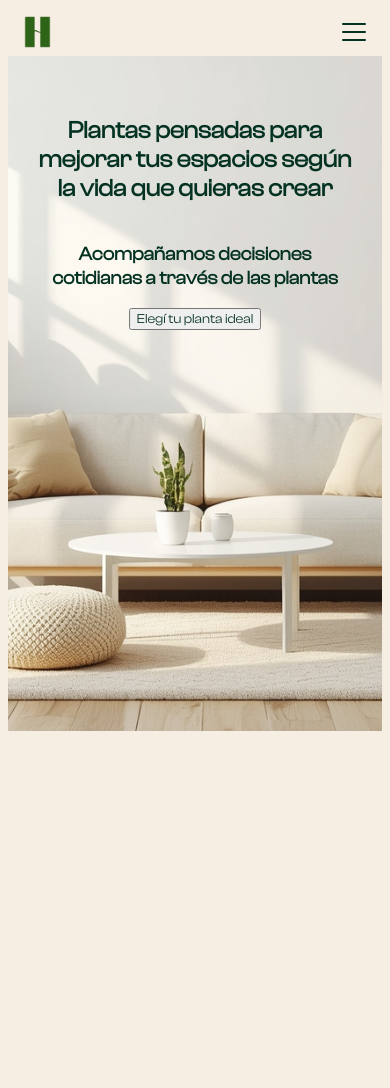
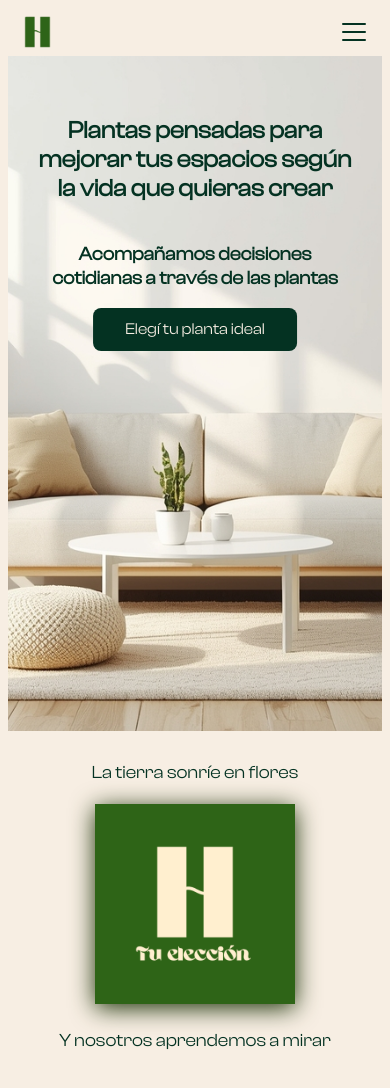
Before and after one commit to CamilaLadner/herbaria, a Next.js app: page / in a window 390 px wide. Before the commit the page ends 844 px from the top, so only its background shows below. Built offline with nearby package versions, Linux system fonts and the light colour scheme.

Commit message:
separator n button

```diff
--- a/app/components/heroSection/index.tsx
+++ b/app/components/heroSection/index.tsx
@@ -1,6 +1,7 @@
 import React from 'react'
 import Image from 'next/image'
 import styles from './index.module.css'
+import Button from '../layout/button'
 
 const HeroSection = () => {
   return (
@@ -16,9 +17,7 @@ const HeroSection = () => {
         <h2> Plantas pensadas para mejorar tus espacios según la vida que quieras crear</h2>
         <h3>Acompañamos decisiones cotidianas a través de las plantas </h3>
 
-        <button>
-          Elegí tu planta ideal
-        </button>
+        <Button text="Elegí tu planta ideal" href="/nuestros-productos" />
       </div>
     </div>
   )
--- /dev/null
+++ b/app/components/layout/button/index.module.css
@@ -0,0 +1,30 @@
+.button {
+    display: inline-block;
+    padding: 12px 32px;
+    border-radius: 8px;
+    text-decoration: none;
+    font-family: var(--font-clash-display);
+    font-weight: 500;
+    font-size: 16px;
+    text-align: center;
+    cursor: pointer;
+    transition: background-color 0.3s ease, color 0.3s ease, transform 0.2s ease;
+    border: none;
+    background-color: var(--foreground);
+    color: var(--background);
+}
+
+.button:hover {
+    transform: translateY(-2px);
+    opacity: 0.9;
+}
+
+.button:active {
+    transform: translateY(0);
+}
+
+/* Modo oscuro */
+:global(.dark) .button {
+    background-color: rgb(246, 219, 187);
+    color: var(--background);
+}
--- /dev/null
+++ b/app/components/layout/button/index.tsx
@@ -0,0 +1,19 @@
+import React from 'react'
+import Link from 'next/link'
+import styles from './index.module.css'
+
+interface ButtonProps {
+  text: string
+  href: string
+  className?: string
+}
+
+const Button: React.FC<ButtonProps> = ({ text, href, className }) => {
+  return (
+    <Link href={href} className={`${styles.button} ${className || ''}`}>
+      {text}
+    </Link>
+  )
+}
+
+export default Button
--- a/app/components/layout/navbar/index.module.css
+++ b/app/components/layout/navbar/index.module.css
@@ -41,7 +41,7 @@
     }
 
     a:hover {
-        transform: scale(1.02);
+        transform: translateY(-2px);
     }
 }
 
@@ -157,7 +157,7 @@
     }
 
     .menuButtons svg:hover {
-        transform: scale(1.02);
+        transform: translateY(-2px);
     }
 
     /* Animación del hamburguesa cuando está abierto */
@@ -193,6 +193,6 @@
     }
 
     svg:hover {
-        transform: scale(1.02);
+        transform: translateY(-2px);
     }
 }
--- /dev/null
+++ b/app/components/layout/separator/index.module.css
@@ -0,0 +1,63 @@
+.container {
+    display: flex;
+    align-items: center;
+    justify-content: center;
+    gap: 40px;
+    margin: 0 80px;
+    padding: 40px 0;
+}
+
+.text {
+    font-family: var(--font-clash-display);
+    font-size: 18px;
+    color: var(--foreground);
+    margin: 0;
+    flex: 1;
+    text-align: center;
+}
+
+.imageWrapper {
+    position: relative;
+    flex-shrink: 0;
+    filter: drop-shadow(0 4px 8px rgba(0, 0, 0, 0.15));
+}
+
+.image {
+    object-fit: contain;
+}
+
+/* Sombra para modo claro */
+:global(:root:not(.dark)) .imageWrapper {
+    filter: drop-shadow(0 4px 12px rgb(26, 48, 5));
+}
+
+/* Sombra para modo oscuro */
+:global(.dark) .imageWrapper {
+    filter: drop-shadow(0 4px 12px rgba(246, 233, 217, 0.3));
+}
+
+/* Responsive para mobile */
+@media (max-width: 768px) {
+    .container {
+        flex-direction: column;
+        gap: 20px;
+        margin: 0 20px;
+        padding: 30px 0;
+    }
+
+    .text {
+        flex: none;
+    }
+
+    .leftText {
+        order: 1;
+    }
+
+    .imageWrapper {
+        order: 2;
+    }
+
+    .rightText {
+        order: 3;
+    }
+}
--- /dev/null
+++ b/app/components/layout/separator/index.tsx
@@ -0,0 +1,28 @@
+import React from 'react'
+import Image from 'next/image'
+import styles from './index.module.css'
+
+interface SeparatorProps {
+  leftText: string
+  rightText: string
+}
+
+const Separator: React.FC<SeparatorProps> = ({ leftText, rightText }) => {
+  return (
+    <div className={styles.container}>
+      <p className={`${styles.text} ${styles.leftText}`}>{leftText}</p>
+      <div className={styles.imageWrapper}>
+        <Image
+          src="/HTu eleccion.png"
+          alt="Separator"
+          width={200}
+          height={200}
+          className={styles.image}
+        />
+      </div>
+      <p className={`${styles.text} ${styles.rightText}`}>{rightText}</p>
+    </div>
+  )
+}
+
+export default Separator
--- a/app/page.tsx
+++ b/app/page.tsx
@@ -1,5 +1,6 @@
 import Navbar from './components/layout/navbar'
 import HeroSection from './components/heroSection'
+import Separator from './components/layout/separator'
 
 
 const page = () => {
@@ -7,6 +8,7 @@ const page = () => {
     <div>
       <Navbar />
       <HeroSection/>
+      <Separator leftText="La tierra sonríe en flores" rightText="Y nosotros aprendemos a mirar" />
     </div>
   )
 }
```
Also changed, not shown: app/components/heroSection/index.module.css (line endings or trailing spaces), public/HTu eleccion.png (added).
